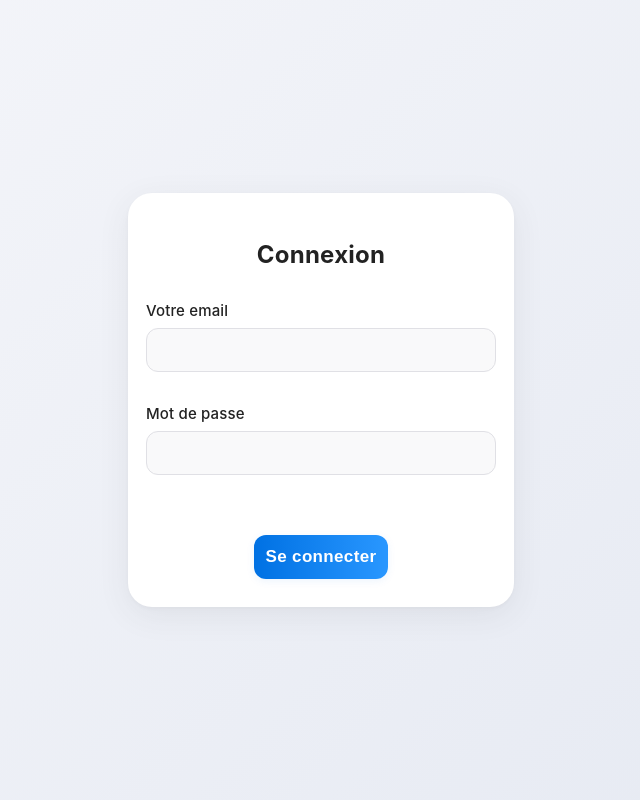
After one commit to WilliamPeynichou/SQL, a PHP site: page /login.php in a window 1280 px wide. The commit adds this page. Shown: the whole page, without its empty margins (319-959 px from the left). Run offline with PHP 8.4, Linux system fonts and the light colour scheme.

Commit message:
debut creation liens pour Login

```diff
--- /dev/null
+++ b/asset/style/stylelogin.css
@@ -0,0 +1,123 @@
+body {
+    background: linear-gradient(135deg, #f5f6fa 0%, #e5e9f2 100%);
+    font-family: -apple-system, BlinkMacSystemFont, 'Segoe UI', Roboto, 'Helvetica Neue', Arial, sans-serif;
+    margin: 0;
+    min-height: 100vh;
+    display: flex;
+    align-items: center;
+    justify-content: center;
+}
+
+section {
+    background: #fff;
+    border-radius: 24px;
+    box-shadow: 0 8px 32px rgba(60,60,60,0.08), 0 1.5px 4px rgba(0,0,0,0.03);
+    padding: 28px 18px;
+    min-width: 260px;
+    max-width: 350px;
+    width: 100%;
+    margin: 0 auto;
+}
+
+form {
+    display: flex;
+    flex-direction: column;
+    gap: 14px;
+}
+
+label {
+    font-size: 15px;
+    color: #222;
+    margin-bottom: 4px;
+    font-weight: 500;
+    letter-spacing: 0.01em;
+}
+
+input[type="email"],
+input[type="password"] {
+    padding: 12px 14px;
+    border: 1px solid #e0e0e5;
+    border-radius: 12px;
+    background: #f9f9fa;
+    font-size: 16px;
+    transition: border 0.2s, box-shadow 0.2s;
+    outline: none;
+    margin-bottom: 8px;
+}
+
+input[type="email"]:focus,
+input[type="password"]:focus {
+    border: 1.5px solid #0071e3;
+    box-shadow: 0 0 0 2px #0071e31a;
+    background: #fff;
+}
+
+button[type="submit"] {
+    margin-top: 10px;
+    padding: 12px 12px;
+    background: linear-gradient(90deg, #0071e3 0%, #2997ff 100%);
+    color: #fff;
+    border: none;
+    border-radius: 12px;
+    font-size: 17px;
+    font-weight: 600;
+    letter-spacing: 0.02em;
+    box-shadow: 0 2px 8px rgba(0,113,227,0.08);
+    cursor: pointer;
+    transition: background 0.2s, box-shadow 0.2s;
+}
+
+button[type="submit"]:hover {
+    background: linear-gradient(90deg, #2997ff 0%, #0071e3 100%);
+    box-shadow: 0 4px 16px rgba(0,113,227,0.12);
+}
+
+.emailBox, .passwordBox {
+    display: flex;
+    flex-direction: column;
+    gap: 4px;
+    margin-bottom: 10px;
+}
+
+.buttonBox {
+    display: flex;
+    justify-content: center;
+    margin-top: 18px;
+}
+
+h1 {
+    text-align: center;
+    font-size: 1.5rem;
+    font-weight: 700;
+    color: #222;
+    margin-bottom: 18px;
+    letter-spacing: 0.01em;
+}
+
+@media (max-width: 500px) {
+    section {
+        min-width: unset;
+        max-width: 98vw;
+        padding: 16px 4vw;
+        border-radius: 14px;
+        box-shadow: 0 2px 8px rgba(60,60,60,0.08);
+    }
+    h1 {
+        font-size: 1.1rem;
+        margin-bottom: 12px;
+    }
+    label {
+        font-size: 13px;
+    }
+    input[type="email"],
+    input[type="password"] {
+        font-size: 14px;
+        padding: 10px 10px;
+        border-radius: 8px;
+    }
+    button[type="submit"] {
+        font-size: 15px;
+        padding: 10px 0;
+        border-radius: 8px;
+    }
+}
--- /dev/null
+++ b/login.php
@@ -0,0 +1,28 @@
+<!DOCTYPE html>
+<html lang="FR">
+<head>
+    <meta charset="UTF-8">
+    <meta name="viewport" content="width=device-width, initial-scale=1.0">
+    <title>Connexion</title>
+    <link rel="stylesheet" href="asset/style/stylelogin.css">
+</head>
+<body>
+    <section>
+        <!-- Formulaire de connexion avec méthode POST -->
+        <form action="" method="POST">
+            <h1>Connexion</h1>
+            <div class="emailBox">
+                <label for="email">Votre email</label>
+                <input type="email" name="email" id="email" required>
+            </div>
+            <div class="passwordBox">
+                <label for="password">Mot de passe</label>
+                <input type="password" name="password" id="password" required>
+            </div>
+            <div class="buttonBox">
+                <button type="submit">Se connecter</button>
+            </div>
+        </form>
+    </section>
+</body>
+</html>
```
Also changed, not shown: config/database.php (+5 -17 lines), registration.php (+42 -69 lines).
